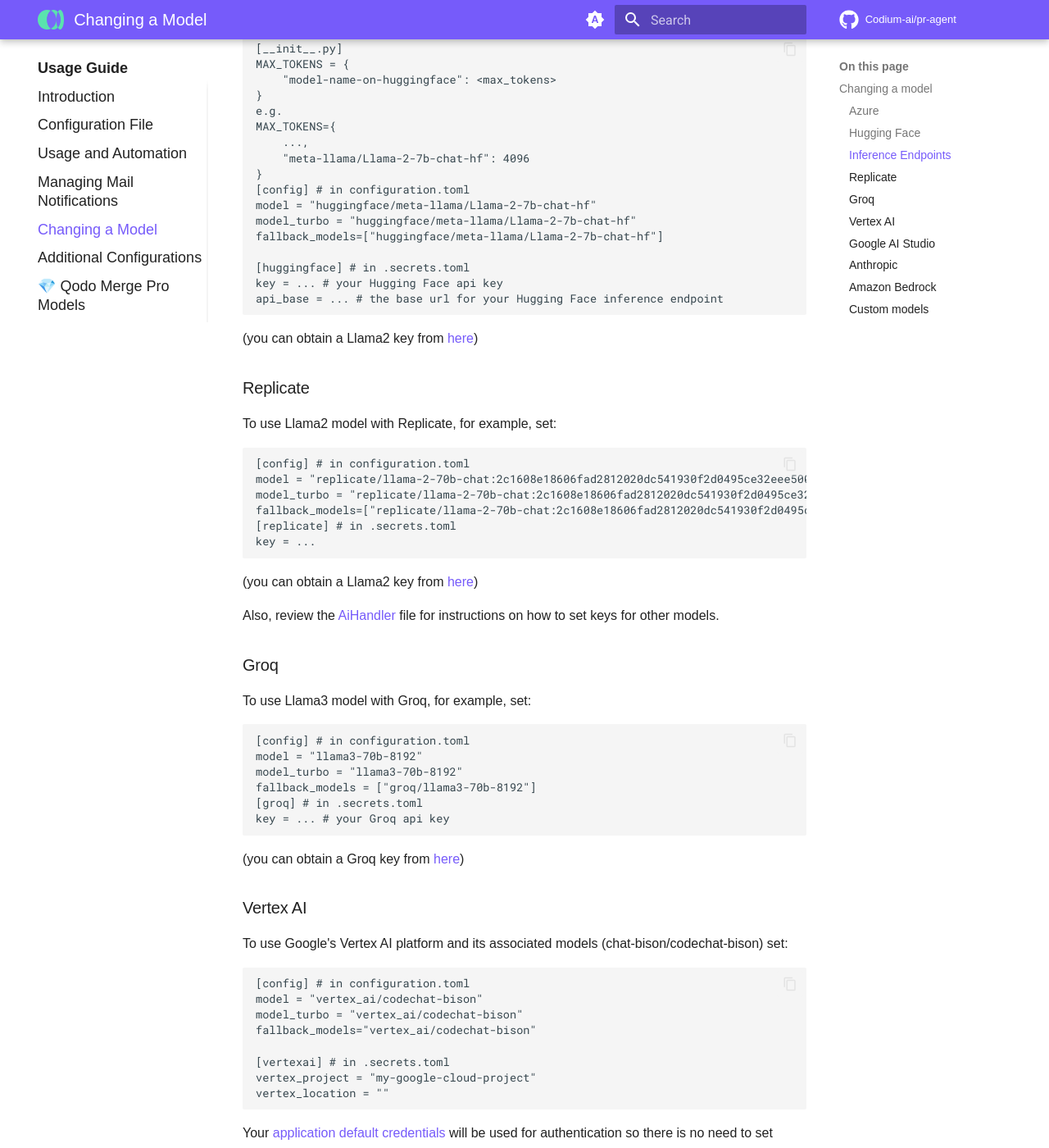
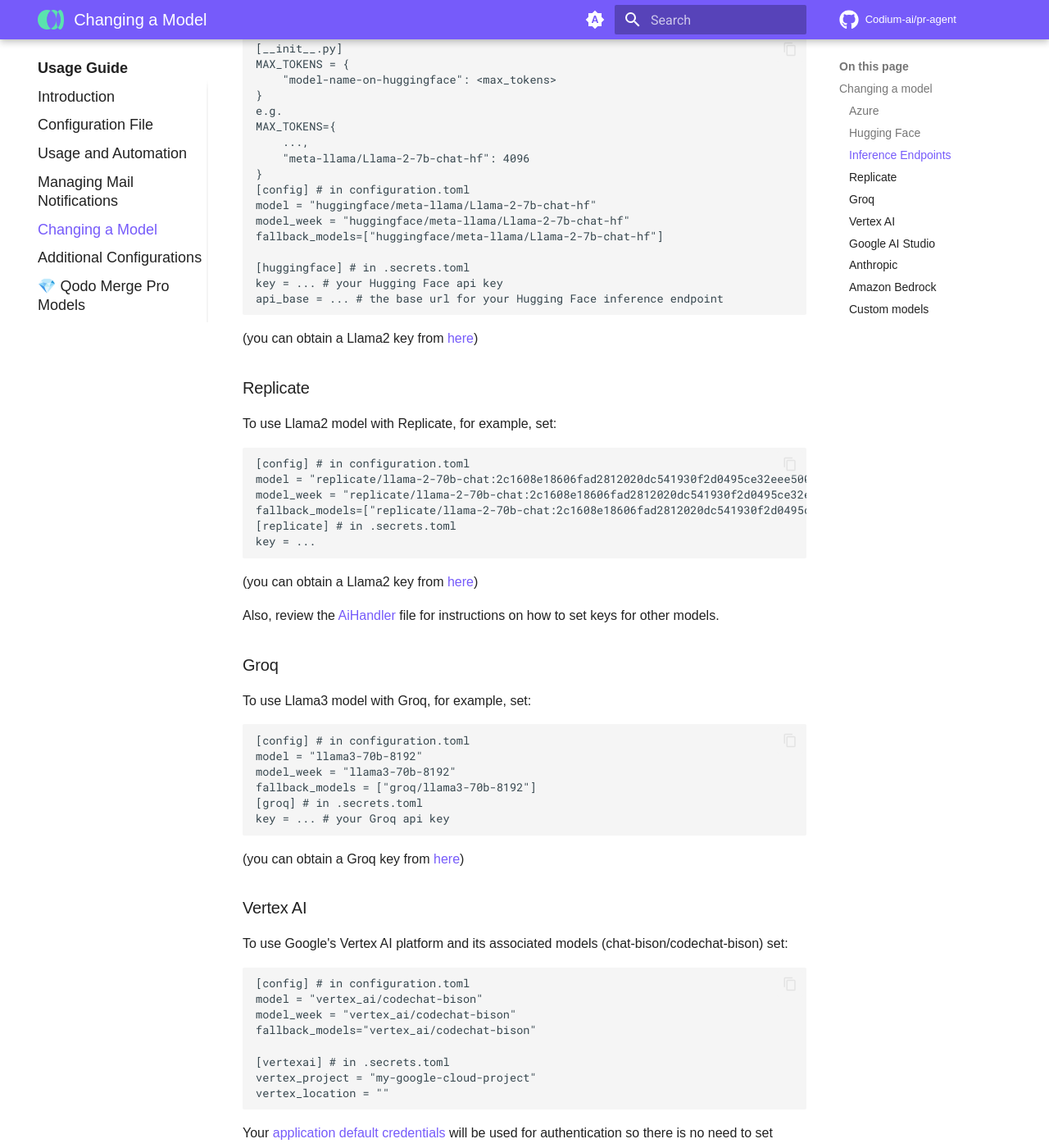
Before and after one commit to Codium-ai/pr-agent, an MkDocs documentation site: the page built from docs/docs/usage-guide/changing_a_model.md, in a window 1280 px wide and 1400 px high, scrolled down 1639 px. Shown: the whole window at 82% size. Built offline with MkDocs 1.6.1 and Material for MkDocs 9.7.7, drawn with Linux system fonts in a browser that asks for light colours; comment, search, counter and statistics services are not loaded; some of the changed text lies outside the part shown.

Commit message:
Update weak model document

````diff
--- a/docs/docs/usage-guide/changing_a_model.md
+++ b/docs/docs/usage-guide/changing_a_model.md
@@ -5,7 +5,7 @@
 ```
 [config]
 model = "..."
-model_turbo = "..."
+model_week = "..."
 fallback_models = ["..."]
 ```
 
@@ -28,7 +28,7 @@
 ```
 [config]
 model="" # the OpenAI model you've deployed on Azure (e.g. gpt-3.5-turbo)
-model_turbo="" # the OpenAI model you've deployed on Azure (e.g. gpt-3.5-turbo)
+model_week="" # the OpenAI model you've deployed on Azure (e.g. gpt-3.5-turbo)
 fallback_models=["..."] # the OpenAI model you've deployed on Azure (e.g. gpt-3.5-turbo)
 ```
 
@@ -52,7 +52,7 @@
 
 [config] # in configuration.toml
 model = "ollama/llama2"
-model_turbo = "ollama/llama2"
+model_week = "ollama/llama2"
 fallback_models=["ollama/llama2"]
 
 [ollama] # in .secrets.toml
@@ -76,7 +76,7 @@
 }
 [config] # in configuration.toml
 model = "huggingface/meta-llama/Llama-2-7b-chat-hf"
-model_turbo = "huggingface/meta-llama/Llama-2-7b-chat-hf"
+model_week = "huggingface/meta-llama/Llama-2-7b-chat-hf"
 fallback_models=["huggingface/meta-llama/Llama-2-7b-chat-hf"]
 
 [huggingface] # in .secrets.toml
@@ -91,7 +91,7 @@
 ```
 [config] # in configuration.toml
 model = "replicate/llama-2-70b-chat:2c1608e18606fad2812020dc541930f2d0495ce32eee50074220b87300bc16e1"
-model_turbo = "replicate/llama-2-70b-chat:2c1608e18606fad2812020dc541930f2d0495ce32eee50074220b87300bc16e1"
+model_week = "replicate/llama-2-70b-chat:2c1608e18606fad2812020dc541930f2d0495ce32eee50074220b87300bc16e1"
 fallback_models=["replicate/llama-2-70b-chat:2c1608e18606fad2812020dc541930f2d0495ce32eee50074220b87300bc16e1"]
 [replicate] # in .secrets.toml
 key = ...
@@ -107,7 +107,7 @@
 ```
 [config] # in configuration.toml
 model = "llama3-70b-8192"
-model_turbo = "llama3-70b-8192"
+model_week = "llama3-70b-8192"
 fallback_models = ["groq/llama3-70b-8192"]
 [groq] # in .secrets.toml
 key = ... # your Groq api key
@@ -121,7 +121,7 @@
 ```
 [config] # in configuration.toml
 model = "vertex_ai/codechat-bison"
-model_turbo = "vertex_ai/codechat-bison"
+model_week = "vertex_ai/codechat-bison"
 fallback_models="vertex_ai/codechat-bison"
 
 [vertexai] # in .secrets.toml
@@ -140,7 +140,7 @@
 ```toml
 [config] # in configuration.toml
 model="google_ai_studio/gemini-1.5-flash"
-model_turbo="google_ai_studio/gemini-1.5-flash"
+model_week="google_ai_studio/gemini-1.5-flash"
 fallback_models=["google_ai_studio/gemini-1.5-flash"]
 
 [google_ai_studio] # in .secrets.toml
@@ -156,7 +156,7 @@
 ```
 [config]
 model="anthropic/claude-3-opus-20240229"
-model_turbo="anthropic/claude-3-opus-20240229"
+model_week="anthropic/claude-3-opus-20240229"
 fallback_models=["anthropic/claude-3-opus-20240229"]
 ```
 
@@ -173,7 +173,7 @@
 ```
 [config] # in configuration.toml
 model="bedrock/anthropic.claude-3-sonnet-20240229-v1:0"
-model_turbo="bedrock/anthropic.claude-3-sonnet-20240229-v1:0"
+model_week="bedrock/anthropic.claude-3-sonnet-20240229-v1:0"
 fallback_models=["bedrock/anthropic.claude-v2:1"]
 ```
 
@@ -195,7 +195,7 @@
 ```
 [config]
 model="custom_model_name"
-model_turbo="custom_model_name"
+model_week="custom_model_name"
 fallback_models=["custom_model_name"]
 ```
 (2) Set the maximal tokens for the model:
````
